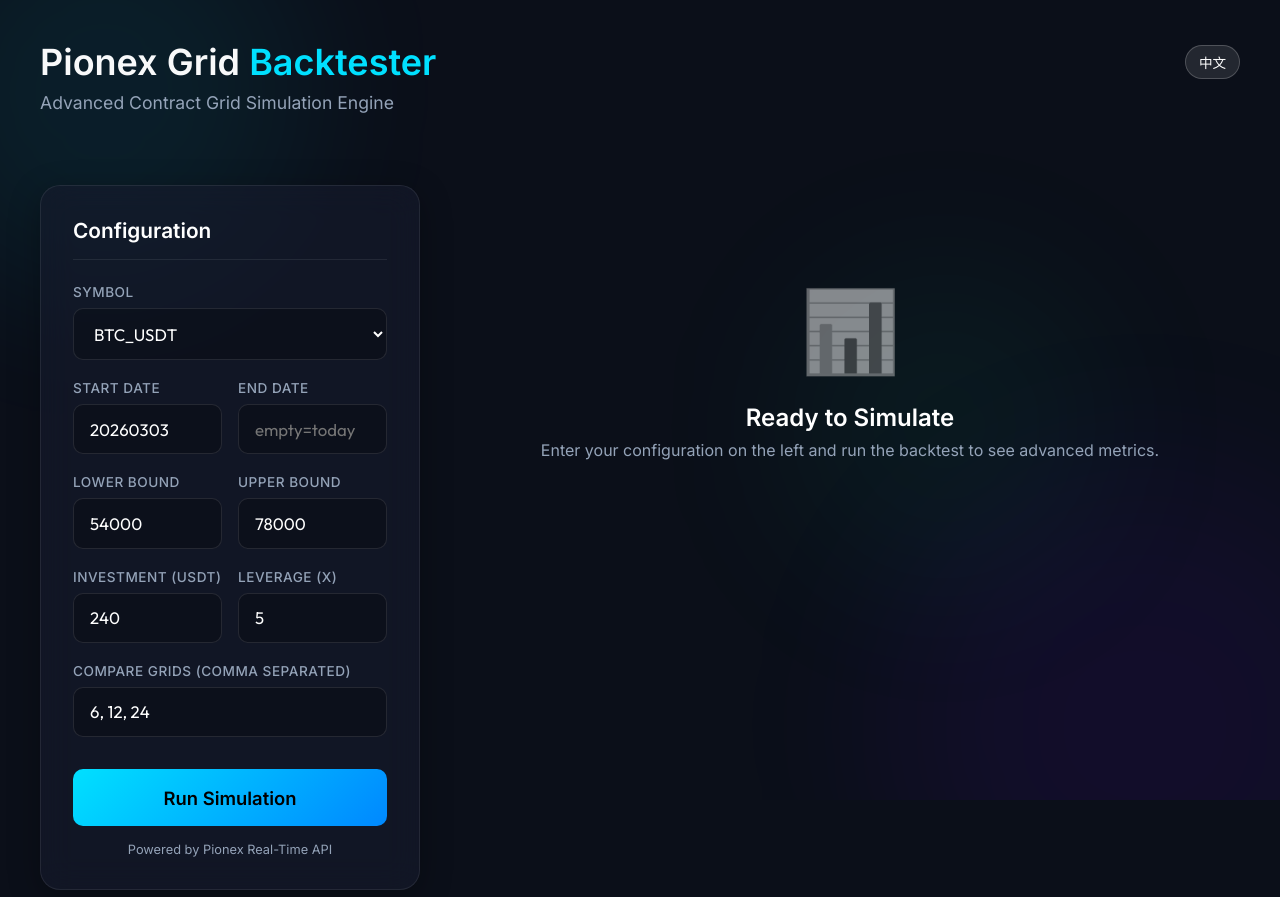
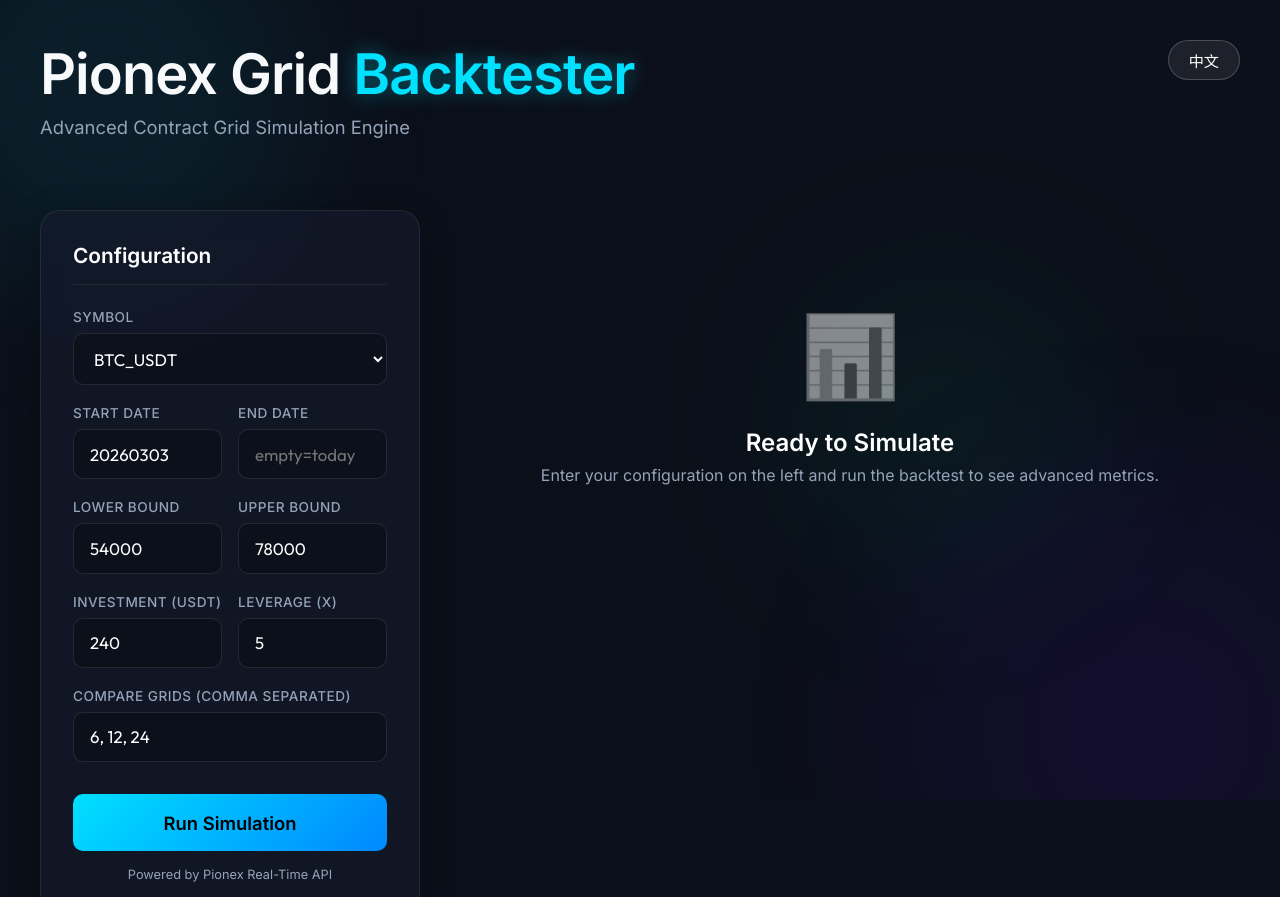
Before and after one commit to whyer123/CryptoGrid_backtester, a plain HTML site: page frontend/index.html in a window 1280 px wide. Shown: the top 897 px of the page. Drawn offline with Linux system fonts and the light colour scheme.

Commit message:
fix: header design and adjust backend URL to localhost

```diff
--- a/frontend/index.html
+++ b/frontend/index.html
@@ -18,12 +18,10 @@
         <div class="blob blob-3"></div>
     </div>
 
-    <div class="container">
+    <div class="container relative-container">
+        <button id="langToggle" class="lang-btn">中文</button>
         <header>
-            <div class="header-top">
-                <h1>Pionex Grid <span data-i18n="titleSuffix">Backtester</span></h1>
-                <button id="langToggle" class="lang-btn">中文</button>
-            </div>
+            <h1>Pionex Grid <span data-i18n="titleSuffix">Backtester</span></h1>
             <p data-i18n="subtitle">Advanced Contract Grid Simulation Engine</p>
         </header>
 
--- a/frontend/script.js
+++ b/frontend/script.js
@@ -1,7 +1,7 @@
 // 填入您架設後端伺服器的網址 (如果是放在 GitHub Pages，這裡必須填寫您真實的伺服器 IP 或網域)
 // 例如: const BACKEND_URL = 'http://134.xxx.xxx.xxx:8080';
 // 例如: const BACKEND_URL = 'http://134.xxx.xxx.xxx:8080';
-const BACKEND_URL = 'https://whyer123.github.io/CryptoGrid_backtester/'; // 留空則預設為當前網域
+const BACKEND_URL = 'http://127.0.0.1:8080'; // <-- 在此填寫您 Backend 架設好的真實伺服器 IP (本地測試請保持 http://127.0.0.1:8080)
 
 const locales = {
     en: {
--- a/frontend/style.css
+++ b/frontend/style.css
@@ -32,25 +32,36 @@ body {
 @keyframes float { 0% { transform: translate(0, 0) scale(1); } 100% { transform: translate(30px, -50px) scale(1.1); } }
 
 .container { max-width: 1400px; margin: 0 auto; padding: 2.5rem; display: flex; flex-direction: column; gap: 2.5rem; }
+.relative-container { position: relative; }
 
 header { text-align: left; margin-bottom: 2rem; position: relative; z-index: 10; }
-.header-top { display: flex; justify-content: space-between; align-items: center; margin-bottom: 0.5rem; }
-header h1 { font-size: 2.25rem; font-weight: 700; margin-bottom: 0; }
-header h1 span { color: var(--primary); }
-header p { color: var(--text-muted); font-size: 1.1rem; }
+header h1 { font-size: 3.5rem; font-weight: 700; letter-spacing: -1px; margin-bottom: 0.5rem; }
+header h1 span { color: var(--primary); text-shadow: 0 0 20px var(--primary-glow); }
+header p { color: var(--text-muted); font-size: 1.15rem; }
 
 .lang-btn {
-    background: rgba(255, 255, 255, 0.1);
+    position: absolute;
+    top: 2.5rem;
+    right: 2.5rem;
+    background: rgba(255, 255, 255, 0.08);
     border: 1px solid rgba(255, 255, 255, 0.2);
     color: white;
-    padding: 0.4rem 0.8rem;
-    border-radius: 20px;
+    padding: 0.5rem 1.25rem;
+    border-radius: 30px;
     cursor: pointer;
-    font-family: var(--font-main);
-    font-size: 0.85rem;
-    transition: all 0.2s ease;
+    font-family: var(--font-ui);
+    font-weight: 500;
+    font-size: 0.95rem;
+    transition: all 0.3s ease;
+    backdrop-filter: blur(10px);
+    z-index: 100;
+    outline: none;
 }
-.lang-btn:hover { background: rgba(255, 255, 255, 0.2); }
+.lang-btn:hover {
+    background: rgba(255, 255, 255, 0.2);
+    transform: translateY(-2px);
+    box-shadow: 0 4px 15px rgba(0, 0, 0, 0.2);
+}
 
 main { display: grid; grid-template-columns: 380px 1fr; gap: 2.5rem; align-items: start; }
 
```
